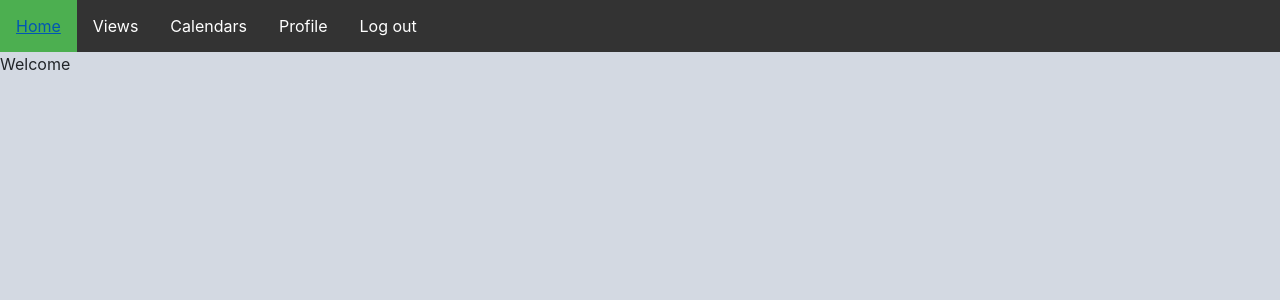
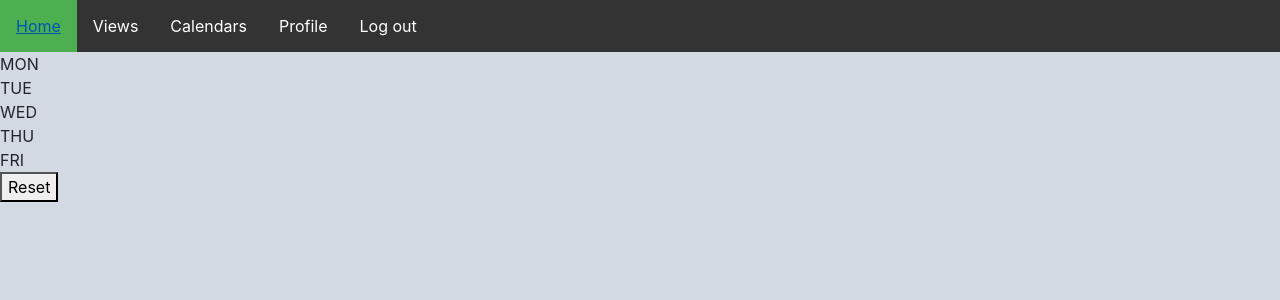
Before and after one commit to Mukary/PolyCalendar, a React (Create React App) app in the folder Client/: page /profile in a window 1280 px wide. Shown: the top 300 px of the page. Built offline with nearby package versions, Linux system fonts and the light colour scheme; sample sign-in values are in the browser's storage.

Commit message:
[ProfilePage] - add: Redux architecture

```diff
--- a/Client/package.json
+++ b/Client/package.json
@@ -7,6 +7,7 @@
     "bootstrap": "^4.0.0",
     "moment": "^2.21.0",
     "react": "^16.2.0",
+    "react-autobind": "^1.0.6",
     "react-big-calendar": "^0.19.0",
     "react-bootstrap": "^0.32.1",
     "react-dom": "^16.2.0",
--- /dev/null
+++ b/Client/src/actions/index.js
@@ -0,0 +1,8 @@
+import store from '../store/store'
+
+export function resetWeek() {
+    store.dispatch({
+      type: "ADD_DAY",
+      payload: null
+    })
+}
--- /dev/null
+++ b/Client/src/components/Item.js
@@ -0,0 +1,13 @@
+import React from 'react'
+
+export default class Item extends React.Component {
+  constructor(props) {
+    super(props)
+  }
+
+  render(){
+    return(
+      <div>{this.props.value}</div>
+    )
+  }
+}
--- a/Client/src/pages/ProfilePage/profile.page.js
+++ b/Client/src/pages/ProfilePage/profile.page.js
@@ -2,8 +2,11 @@ import React from 'react'
 import {Redirect} from 'react-router-dom'
 import Navbar from '../../components/Navbar/Navbar'
 import {userIsLogged} from '../../services/Auth.services'
+import {connect} from 'react-redux'
+import Item from '../../components/Item'
+import { resetWeek } from '../../actions/index'
 
-export default class ProfilePage extends React.Component {
+class ProfilePage extends React.Component {
   constructor(props){
     super(props)
     this.state = {
@@ -20,6 +23,9 @@ export default class ProfilePage extends React.Component {
   }
 
   render() {
+    const calendars = this.props.days.calendars
+    const views = this.props.days.views
+    console.log(views)
     if(!this.state.isLogged) {
       return(
         <Redirect to={'/login'} />
@@ -27,9 +33,21 @@ export default class ProfilePage extends React.Component {
     }
     return(
       <div>
-      <Navbar />
-      Welcome
+        <Navbar />
+        {
+          calendars.map(d => {return(<Item value={d} />)})
+        }
+      <button onClick={resetWeek}>Reset</button>
       </div>
     )
   }
 }
+
+function mapStateToProps(state) {
+  return {
+    days: state.items
+  }
+}
+
+
+export default connect(mapStateToProps)(ProfilePage)
--- /dev/null
+++ b/Client/src/reducers/index.js
@@ -0,0 +1,16 @@
+const initialState = {
+  calendars: ["MON","TUE","WED", "THU", "FRI"],
+  views: ["V1", "V2", "V3"]
+}
+
+export default function (state = initialState, action) {
+  switch(action.type) {
+    case "ADD_DAY":
+      return {
+        ...state,
+        calendars: ["HELLO"]
+      }
+    default:
+      return initialState
+  }
+}
--- /dev/null
+++ b/Client/src/store/store.js
@@ -0,0 +1,12 @@
+import {createStore, combineReducers, applyMiddleware} from 'redux'
+import thunkMiddleware from 'redux-thunk'
+import items from '../reducers/index'
+
+const reducer = combineReducers({
+  items
+})
+
+const middleware = applyMiddleware(thunkMiddleware)
+const store = createStore(reducer, middleware)
+
+export default store
```
Also changed, not shown: Client/src/index.js (+9 -7 lines), 1 other file (tests, documents, lock files or other folders).
